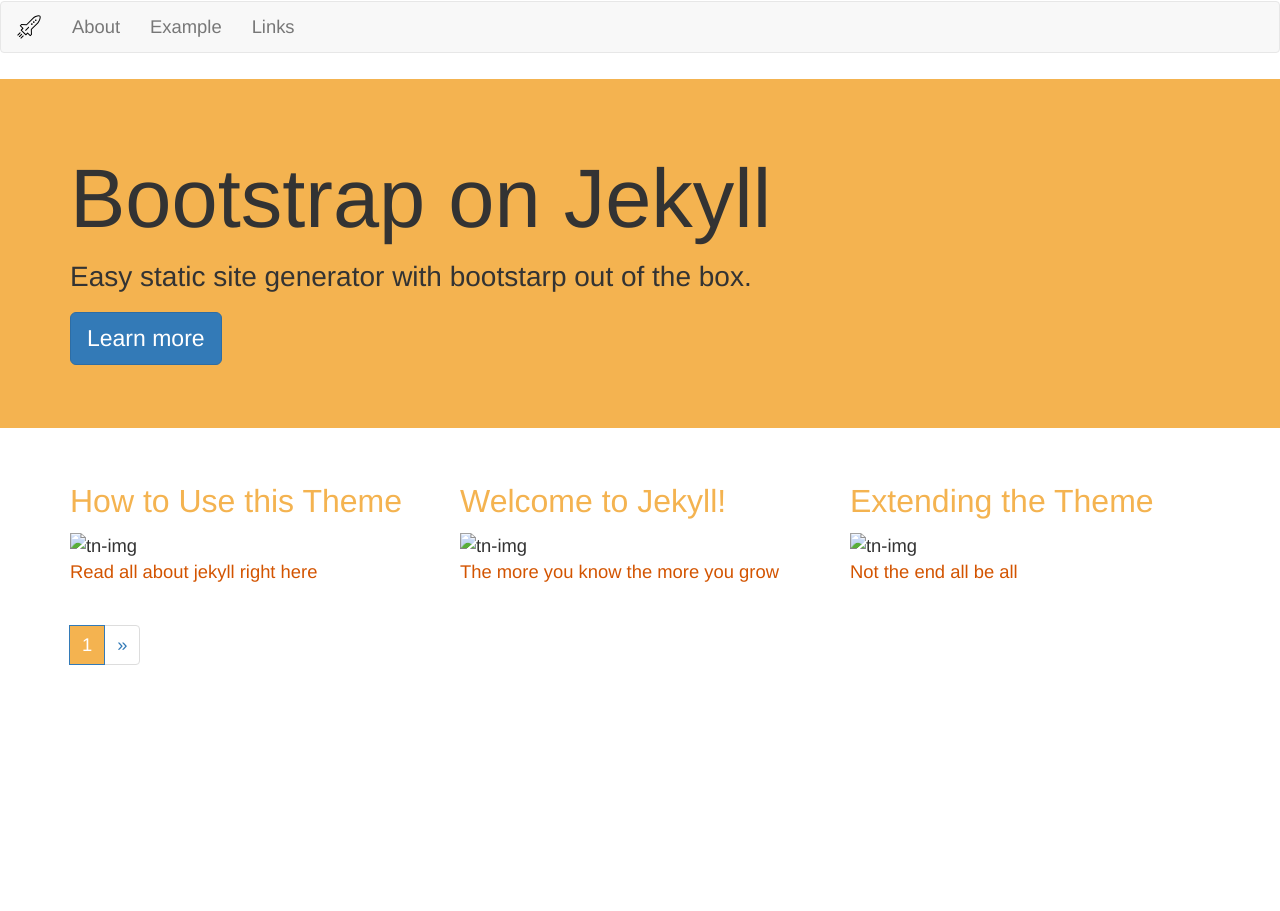
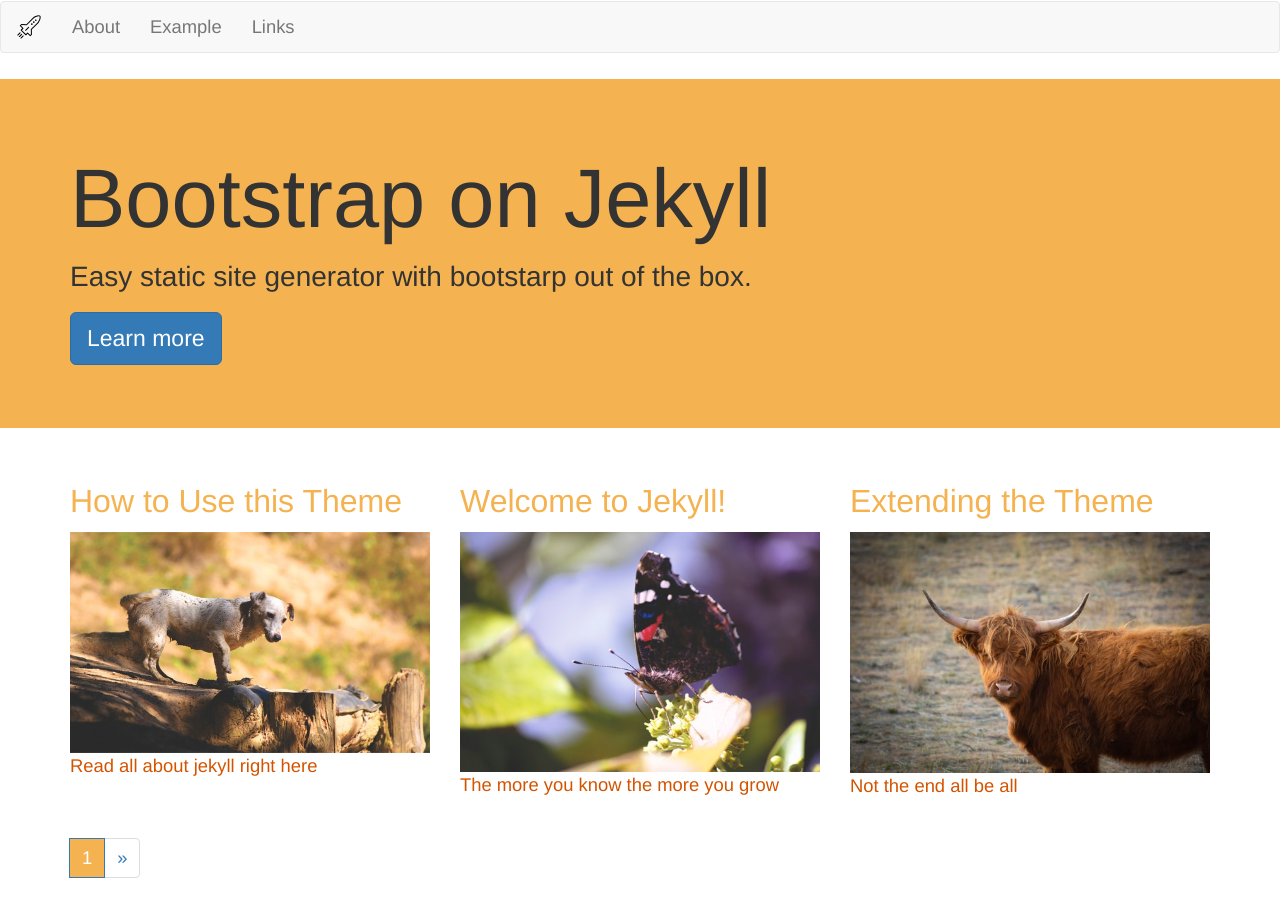
Before and after one commit to t3patterson/jekyll-theme-build, a Jekyll site: the page built from index.html, in a window 1280 px wide. Built offline with Jekyll 4.4.1, drawn with Linux system fonts in a browser that asks for light colours; the list of posts is cut into pages by our own code.

Commit message:
fixing broken /img/

```diff
--- a/index.html
+++ b/index.html
@@ -21,7 +21,7 @@
               </a>
             </h3>
             <div class="main-thumb">
-              <img src="{{ 'images/' | append: post.thumb | prepend: site.baseurl | prepend: site.url }}"  alt="tn-img">
+              <img src="{{ '/images/' | append: post.thumb | prepend: site.baseurl | prepend: site.url }}"  alt="tn-img">
             </div>
             <p>{{post.description}}</p>
           </div>
```
